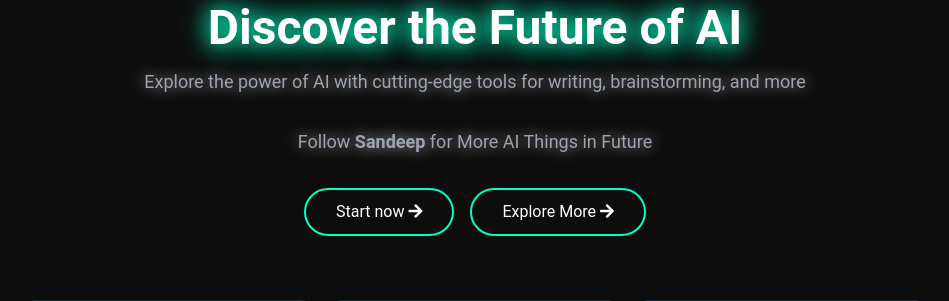
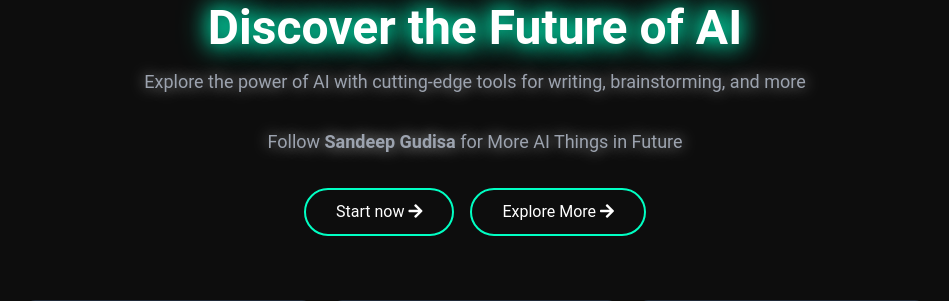
Before and after one commit to GudisaSandeep/Interactive-AI, a Flask app: page / in a window 1280 px wide. Shown: the part 164-465 px from the top of the page, without its empty margins (165-1114 px from the left). Run offline with Flask 3, Linux system fonts and the light colour scheme; some libraries are stand-ins or nearby versions.

Commit message:
Update index.html

```diff
--- a/templates/index.html
+++ b/templates/index.html
@@ -47,7 +47,7 @@
         <p class="text-lg text-gray-400 mb-8">Explore the power of AI with cutting-edge tools for writing,
             brainstorming,
             and more</p>
-        <p class="text-lg text-gray-400 mb-8">Follow <span><b>Sandeep</b></span> for More AI Things in Future</p>
+        <p class="text-lg text-gray-400 mb-8">Follow <span><b>Sandeep Gudisa</b></span> for More AI Things in Future</p>
 
         <div class="flex space-x-4 mb-16">
             <a class="glow-button" href="{{ url_for('handle_text_chat') }}">
```
